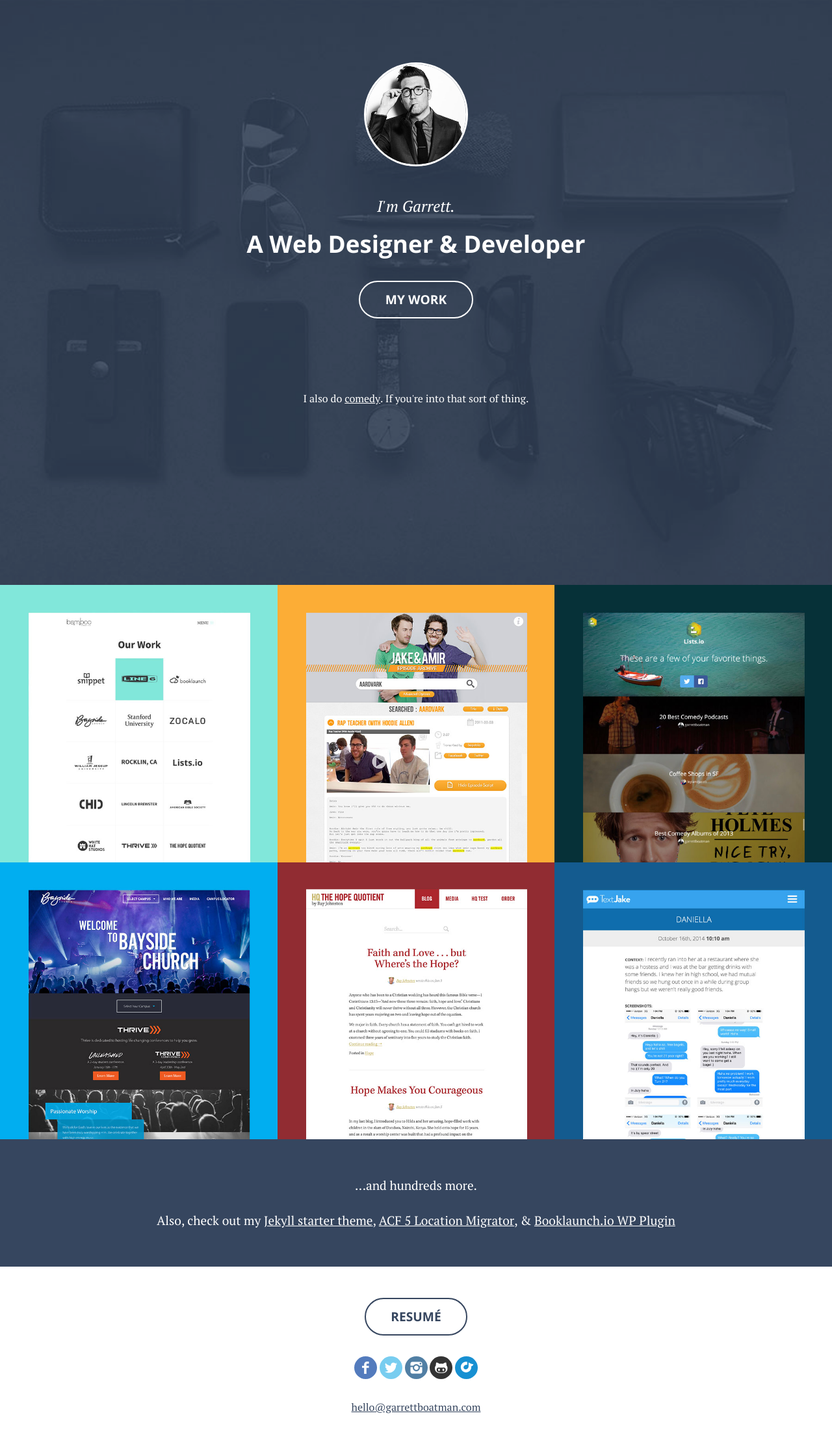
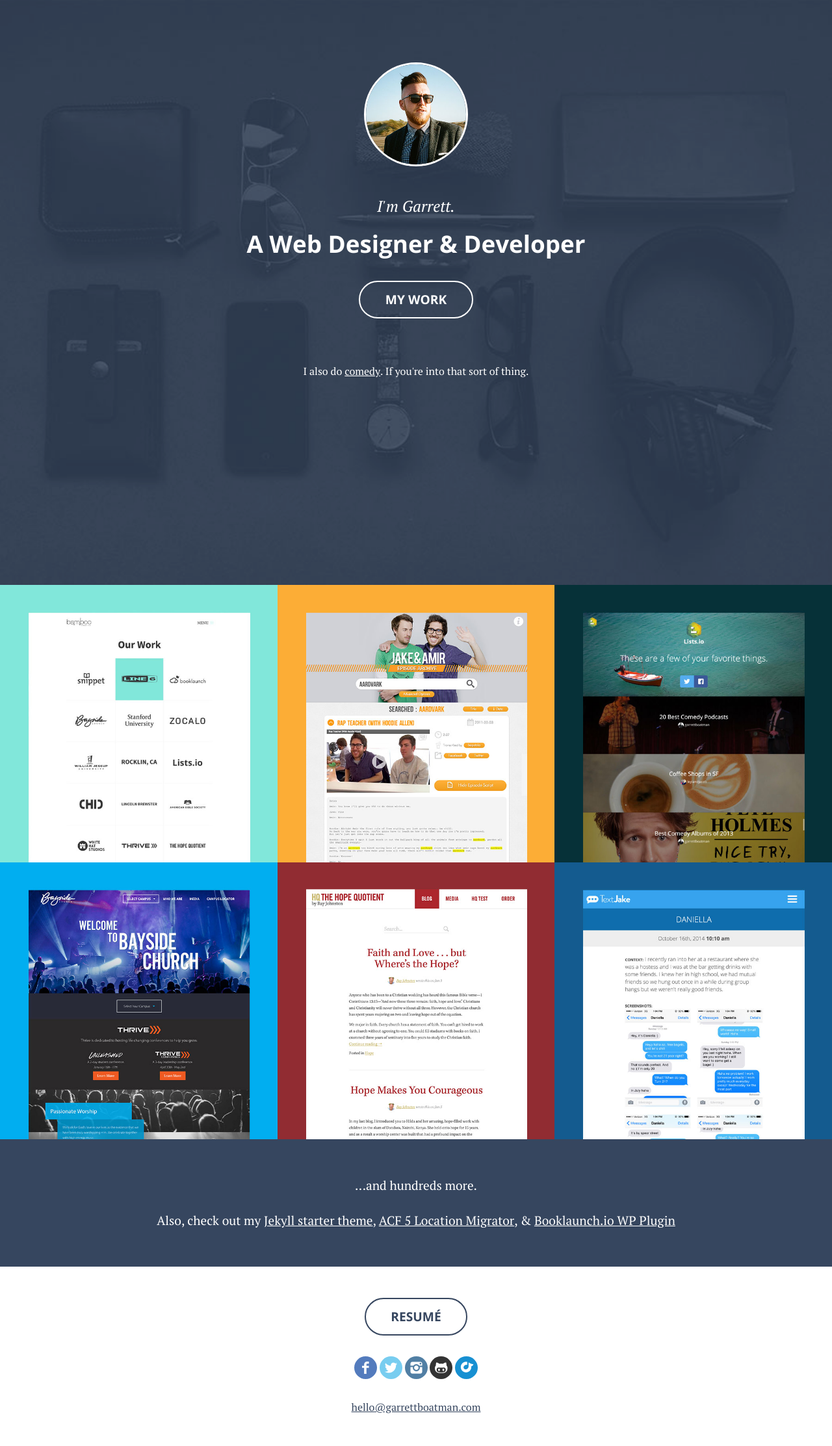
Before and after one commit to garrettboatman/garrettboatman.github.io, a Jekyll site: the page built from index.html, in a window 1280 px wide. Shown: the whole page at 65% size. Built offline with Jekyll 4.4.1, drawn with Linux system fonts in a browser that asks for light colours.

Commit message:
New photo, jokes spacing

```diff
--- a/index.html
+++ b/index.html
@@ -34,7 +34,7 @@ projects:
 	<div class="home-bio-overlay"></div>
 	<div class="wrapper">
 		<div class="home-bio">
-			<img class="bio-img" src="img/garrett_boatman.jpg">
+			<img class="bio-img" src="img/garrett_boatman2.jpg">
 			<h3 class="name">I'm Garrett.</h3>
 			<h1>A Web Designer & Developer</h1>
 			<div>
--- a/scss/_components.scss
+++ b/scss/_components.scss
@@ -110,7 +110,7 @@ input[type='submit']
     z-index: 2;
 
     width: 100%;
-    margin-top: 7em;
+    margin-top: 70px;
 
     text-align: center;
 
```
Also changed, not shown: img/garrett_boatman.jpg (deleted), img/garrett_boatman2.jpg (added).
